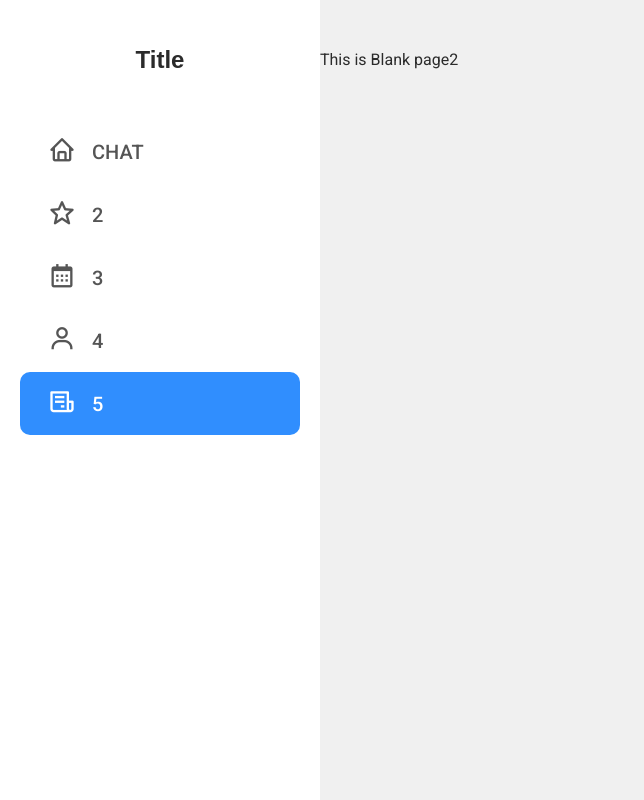
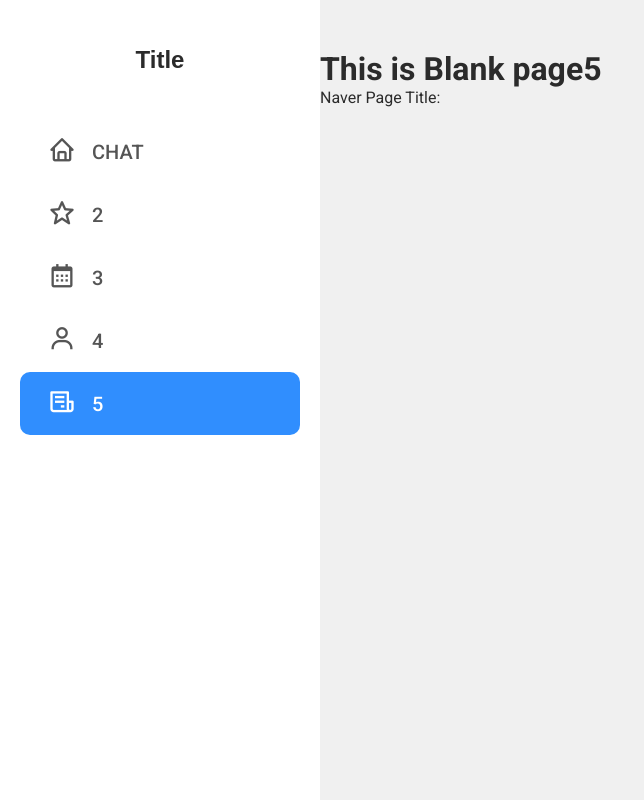
Before and after one commit to mstagon/CCthon_Client, a React (Create React App) app: page /order in a window 1280 px wide. Shown: the whole page, without its empty margins (0-644 px from the left). Built offline with nearby package versions, Linux system fonts and the light colour scheme; no server answers; a web font is replaced by a local one.

Commit message:
23.09.23 크롤링 페이지

```diff
--- a/src/App.js
+++ b/src/App.js
@@ -6,6 +6,7 @@ import Blank2 from './pages/Blank2';
 import Blank3 from './pages/Blank3';
 import Blank4 from './pages/Blank4';
 import CHAT from "./pages/CHAT";
+import Blank5 from "./pages/Blank5";
 function App() {
     return (
         <BrowserRouter>
@@ -15,7 +16,7 @@ function App() {
                     <Route path='/started' element={<Blank2 />} />
                     <Route path='/calendar' element={<Blank3 />} />
                     <Route path='/user' element={<Blank4 />} />
-                    <Route path='/order' element={<Blank2 />} />
+                    <Route path='/order' element={<Blank5 />} />
                 </Route>
             </Routes>
         </BrowserRouter>
--- /dev/null
+++ b/src/pages/Blank5.jsx
@@ -0,0 +1,28 @@
+import React, { useEffect, useState } from 'react';
+import axios from 'axios';
+
+const Blank5 = () => {
+  const [naverTitle, setNaverTitle] = useState('');
+
+  useEffect(() => {
+    async function fetchData() {
+      try {
+        const response = await axios.get(''); // 서버 호출
+        setNaverTitle(response.data.pageTitle);
+      } catch (error) {
+        console.error('Error while fetching data:', error);
+      }
+    }
+
+    fetchData();
+  }, []);
+
+  return (
+    <div>
+      <h1>This is Blank page5</h1>
+      <p>Naver Page Title: {naverTitle}</p>
+    </div>
+  );
+};
+
+export default Blank5;
```
